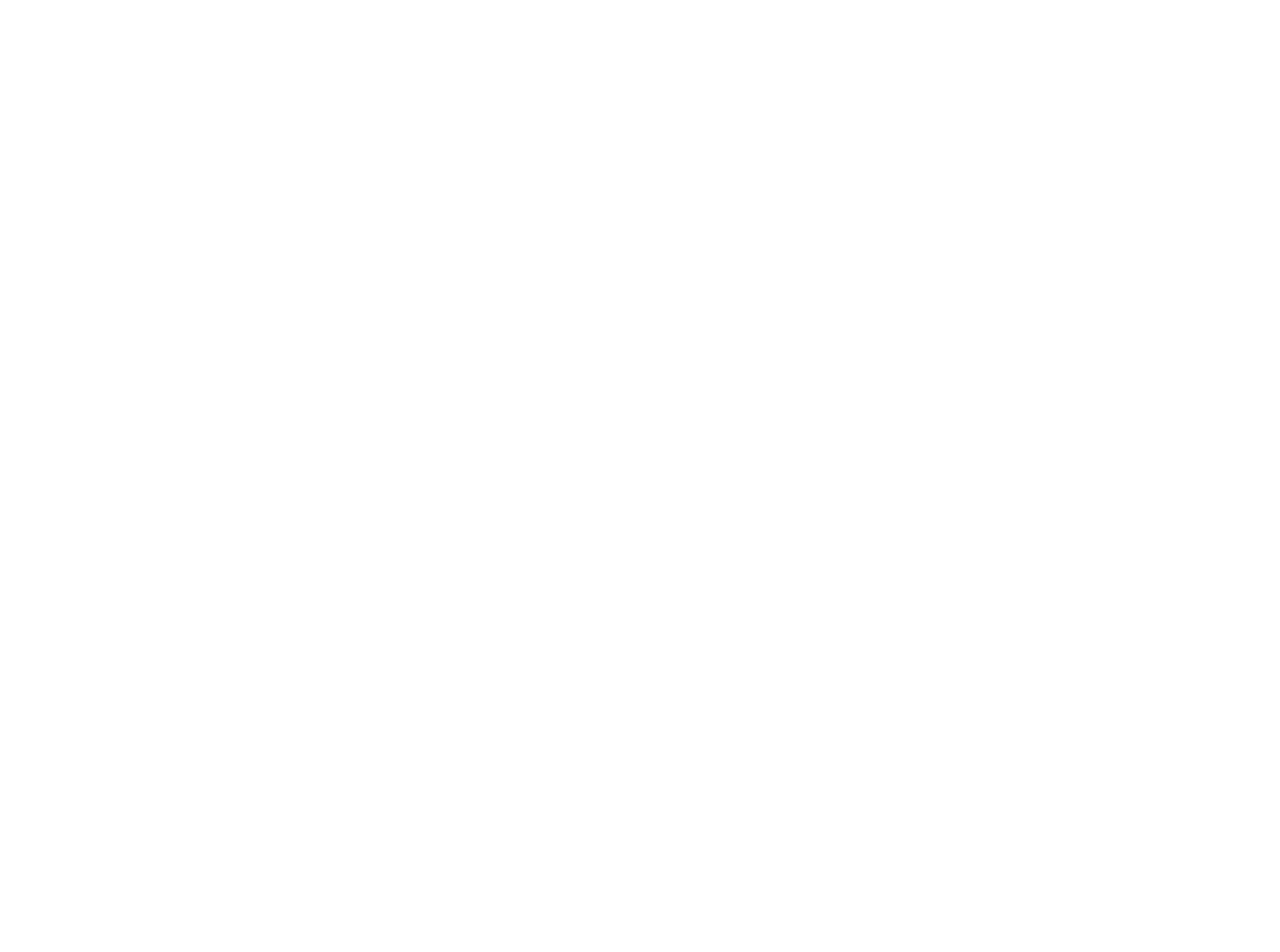
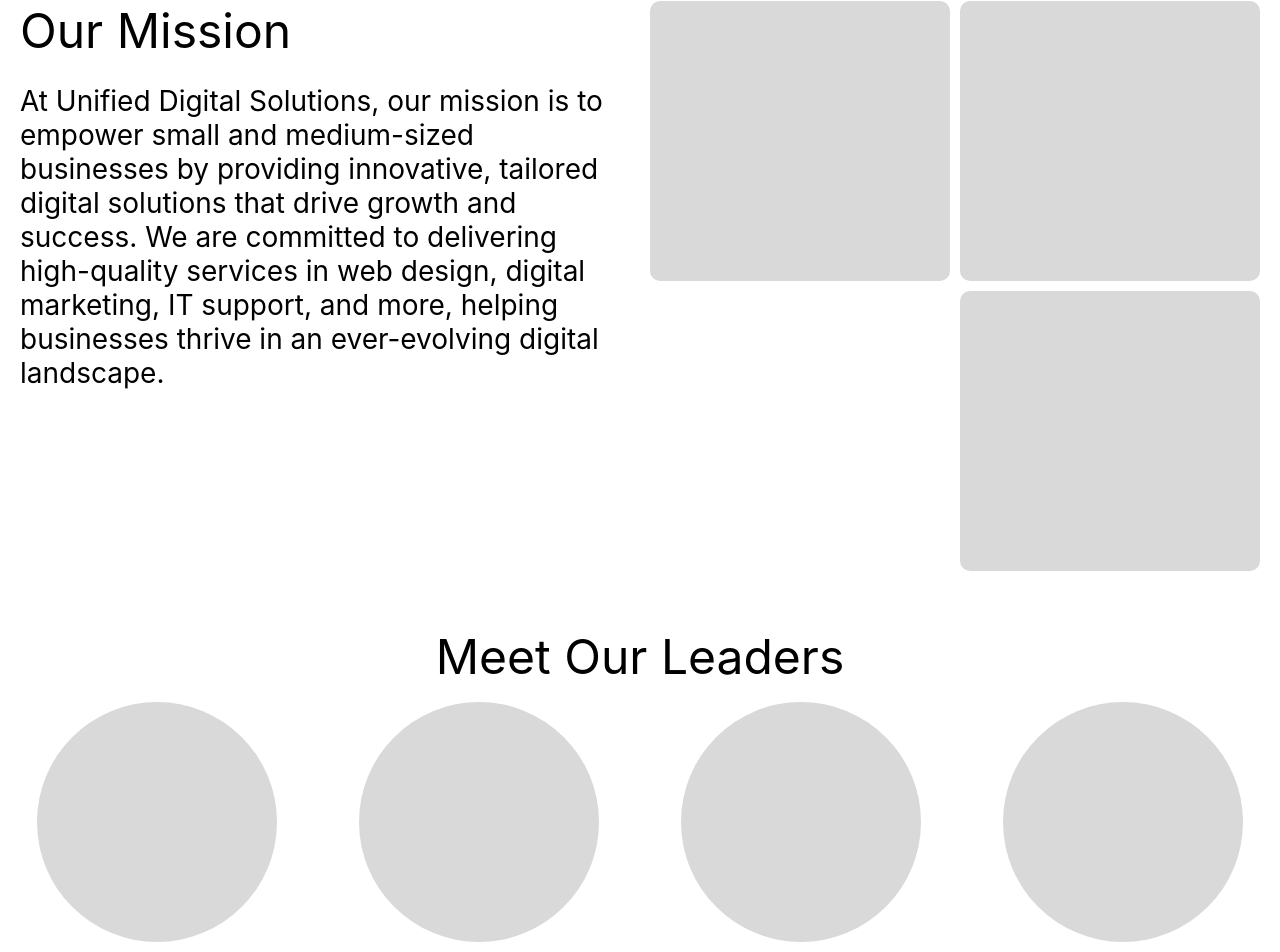
Before and after one commit to Lussskki/digiframe, a React (Vite) app: page /about-us in a window 1280 px wide. Shown: the part 665-1617 px from the top of the page. Before the commit the page ends 800 px from the top, so only its background shows below. Built offline with nearby package versions, Linux system fonts and the light colour scheme.

Commit message:
feat: add about us page

```diff
--- a/src/Components/AboutUs.jsx
+++ b/src/Components/AboutUs.jsx
@@ -1,8 +1,41 @@
+import "./CSS/AboutUs.css";
 
 function AboutUs() {
   return (
-    <div>AboutUs</div>
-  )
+    <div className="aboutUsDiv">
+      <div className="aboutUsHeader">About Us</div>
+
+      <div className="mission-div">
+        <div className="images-div">
+          <div className="temp-image"></div>
+          <div className="temp-image"></div>
+          <div className="temp-image img-3"></div>
+        </div>
+
+        <div className="mission-text">
+          <p className="title">Our Mission</p>
+          <p className="text">
+            At Unified Digital Solutions, our mission is to empower small and
+            medium-sized businesses by providing innovative, tailored digital
+            solutions that drive growth and success. We are committed to
+            delivering high-quality services in web design, digital marketing,
+            IT support, and more, helping businesses thrive in an ever-evolving
+            digital landscape.
+          </p>
+        </div>
+      </div>
+
+      <div className="leaders-div">
+        <p className="title">Meet Our Leaders</p>
+        <div className="temp-leaders-div">
+          <div className="temp-leader"></div>
+          <div className="temp-leader"></div>
+          <div className="temp-leader"></div>
+          <div className="temp-leader"></div>
+        </div>
+      </div>
+    </div>
+  );
 }
 
-export default AboutUs
+export default AboutUs;
--- /dev/null
+++ b/src/Components/CSS/AboutUs.css
@@ -0,0 +1,118 @@
+.aboutUsDiv {
+  display: flex;
+  flex-direction: column;
+  padding: 30px;
+  gap: 20px;
+}
+
+.aboutUsHeader {
+  font-size: 32px;
+  font-weight: bold;
+  background-color: rgba(234, 233, 252, 0.4);
+  display: flex;
+  justify-content: center;
+  width: 100%;
+  height: 224px;
+}
+
+.images-div {
+  display: flex;
+  flex-direction: column;
+  gap: 10px;
+}
+
+.mission-div {
+  display: flex;
+  flex-direction: column;
+}
+
+.temp-image {
+  width: 100%;
+  height: 280px;
+  background-color: #d9d9d9;
+}
+
+.title {
+  font-size: 24px;
+}
+
+.leaders-div {
+  display: flex;
+  flex-direction: column;
+  align-items: center;
+  gap: 16px;
+}
+
+.temp-leaders-div {
+  display: flex;
+  flex-direction: column;
+  gap: 8px;
+}
+
+.temp-leader {
+  width: 240px;
+  height: 240px;
+  background-color: #d9d9d9;
+  border-radius: 50%;
+}
+
+@media (min-width: 768px) {
+  .aboutUsDiv {
+    padding: 0px;
+    padding-bottom: 24px;
+    gap: 56px;
+  }
+
+  .aboutUsHeader {
+    font-size: 48px;
+    height: 528px;
+    padding-top: 24px;
+  }
+
+  .mission-div {
+    flex-direction: row;
+    gap: 24px;
+    margin: 0px 20px;
+  }
+
+  .mission-text {
+    order: -1;
+    display: flex;
+    flex-direction: column;
+    gap: 24px;
+  }
+
+  .temp-image {
+    width: 300px;
+  }
+
+  .images-div {
+    display: grid;
+    grid-template-columns: repeat(2, 1fr);
+    grid-template-rows: auto auto;
+    gap: 10px;
+  }
+
+  .temp-image {
+    border-radius: 10px;
+  }
+
+  .img-3 {
+    grid-column: span 2;
+    justify-self: end;
+  }
+
+  .title {
+    font-size: 48px;
+  }
+
+  .text {
+    font-size: 28px;
+  }
+
+  .temp-leaders-div {
+    flex-direction: row;
+    justify-content: space-around;
+    width: 100%;
+  }
+}
--- a/src/Components/Home.jsx
+++ b/src/Components/Home.jsx
@@ -2,9 +2,12 @@
 import { useCallback } from "react";
 import "./CSS/Home.css";
 import { MdOutlineDone } from "react-icons/md";
+import { useNavigate } from "react-router";
 
 function Home() {
-  const Slider = ({comp}) => {
+  const navigate = useNavigate();
+
+  const Slider = ({ comp }) => {
     const Logo = () => {
       return (
         <div className="slide">
@@ -18,8 +21,7 @@
       );
     };
 
-    const Offers = ({components}) => {
-
+    const Offers = ({ components }) => {
       return (
         <div className="offerBox">
           <h1 className="offerName">{components.name}</h1>
@@ -38,61 +40,64 @@
 
     const offers = [
       {
-        "name": "UI/UX Design",
-        "price": "$750",
-        "offer": [
+        name: "UI/UX Design",
+        price: "$750",
+        offer: [
           "Responsive and user-focused design.",
           "Wireframes and interactive prototypes.",
-          "Usability and accessibility optimization."
-        ]
+          "Usability and accessibility optimization.",
+        ],
       },
       {
-        "name": "Website and App Development",
-        "price": "$1,200",
-        "offer": [
+        name: "Website and App Development",
+        price: "$1,200",
+        offer: [
           "Custom websites & apps.",
           "Mobile-friendly design.",
-          "Analytics integration."
-        ]
+          "Analytics integration.",
+        ],
       },
       {
-        "name": "Digital Marketing",
-        "price": "$500/month",
-        "offer": [
+        name: "Digital Marketing",
+        price: "$500/month",
+        offer: [
           "SEO optimization",
           "Social media campaigns",
-          "Content strategies."
-        ]
+          "Content strategies.",
+        ],
       },
       {
-        "name": "E-commerce Solutions",
-        "price": "$2,000",
-        "offer": [
+        name: "E-commerce Solutions",
+        price: "$2,000",
+        offer: [
           "Fully functional online store.",
           "Payment & shipping integration.",
-          "Easy-to-manage dashboard."
-        ]
-      }
-    ]
+          "Easy-to-manage dashboard.",
+        ],
+      },
+    ];
 
     return (
-      <div className={`slider-container ${comp != "logo" && 'slider-container2' }`}>
-        <div className={`slider ${comp != "logo" && 'offerSlider'} `}>
-          {comp == "logo" ?
-            Array(10).fill(null).map((_, index) => {
-              return(<Logo key={index} />)})
-            :
+      <div
+        className={`slider-container ${comp != "logo" && "slider-container2"}`}
+      >
+        <div className={`slider ${comp != "logo" && "offerSlider"} `}>
+          {comp == "logo" ? (
+            Array(10)
+              .fill(null)
+              .map((_, index) => {
+                return <Logo key={index} />;
+              })
+          ) : (
             <>
               {offers.map((item, index) => {
-              return(
-              <Offers key={index + 10} components={item} />
-            )})}
+                return <Offers key={index + 10} components={item} />;
+              })}
               {offers.map((item, index) => {
-              return(
-              <Offers key={index + 10} components={item} />
-            )})}
+                return <Offers key={index + 10} components={item} />;
+              })}
             </>
-          }
+          )}
         </div>
       </div>
     );
@@ -100,18 +105,29 @@
 
   const InfoBox = useCallback((props) => {
     return (
-      <div className={`homeAboutUs ${props.infoFor != "about" && 'homeAboutUs2'} `}>
+      <div
+        className={`homeAboutUs ${props.infoFor != "about" && "homeAboutUs2"} `}
+        onClick={() => {
+          navigate("/about-us");
+        }}
+      >
         {props.infoFor == "about" ? (
-          <div className="homeAboutUsInfoBox" >
+          <div className="homeAboutUsInfoBox">
             <h1 className="homeAboutUsHead">about us</h1>
-          <p className="homeAboutUsInfo" >At Unified Digital Solutions, we empower small and medium
+            <p className="homeAboutUsInfo">
+              At Unified Digital Solutions, we empower small and medium
               businesses with a full range of digital services — from
-advertising and marketing to IT, design, and web
- development. Our mission is to drive your growth
- and help you succeed in the digital landscape.</p>
+              advertising and marketing to IT, design, and web development. Our
+              mission is to drive your growth and help you succeed in the
+              digital landscape.
+            </p>
           </div>
         ) : null}
-        <div className={` homeAboutUsContent ${props.infoFor != "about" && 'homeAboutUsContent2'} `}>
+        <div
+          className={` homeAboutUsContent ${
+            props.infoFor != "about" && "homeAboutUsContent2"
+          } `}
+        >
           <div className="homeAboutUsContentInside" />
         </div>
       </div>
@@ -129,9 +145,9 @@
         <div className="homeHeaderBox homeHeaderBoxPosition2" />
       </div>
       <InfoBox infoFor={"about"} />
-      <Slider comp={'logo'} />
+      <Slider comp={"logo"} />
       <InfoBox infoFor={""} />
-      <Slider comp={'offer'} />
+      <Slider comp={"offer"} />
     </section>
   );
 }
```
Lines whose indentation alone changed are shown as unchanged.
